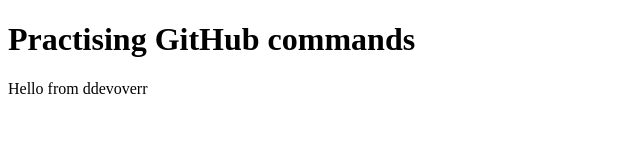
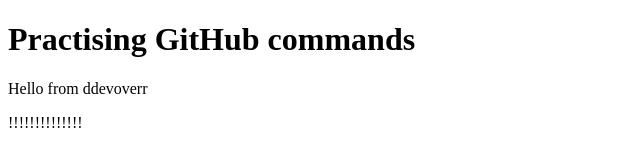
Before and after one commit to Apannha/Git-Practise, a plain HTML site: page index.html in a window 1280 px wide. Shown: the full height of the page, 0-640 px from the left. Drawn offline with Linux system fonts and the light colour scheme.

Commit message:
element added to index.html

```diff
--- a/index.html
+++ b/index.html
@@ -15,6 +15,8 @@
     <h1>Practising GitHub commands</h1>
     <p>Hello from ddevoverr</p>
 
+    <span>!!!!!!!!!!!!!!</span>
+
 
 
 </body>
```
